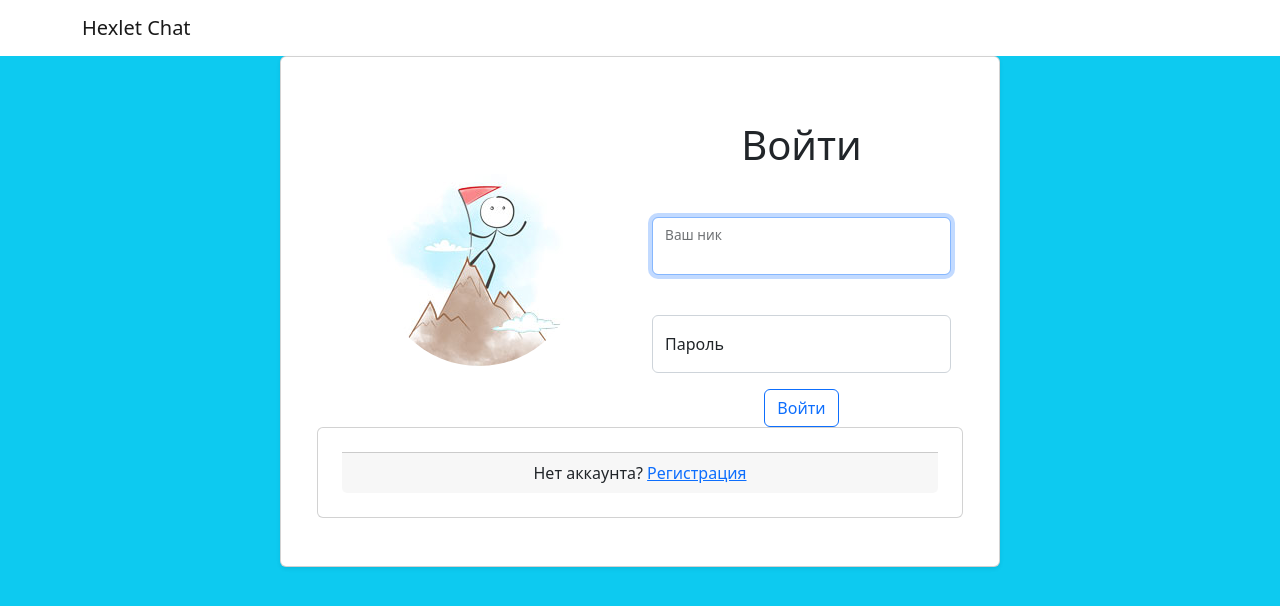
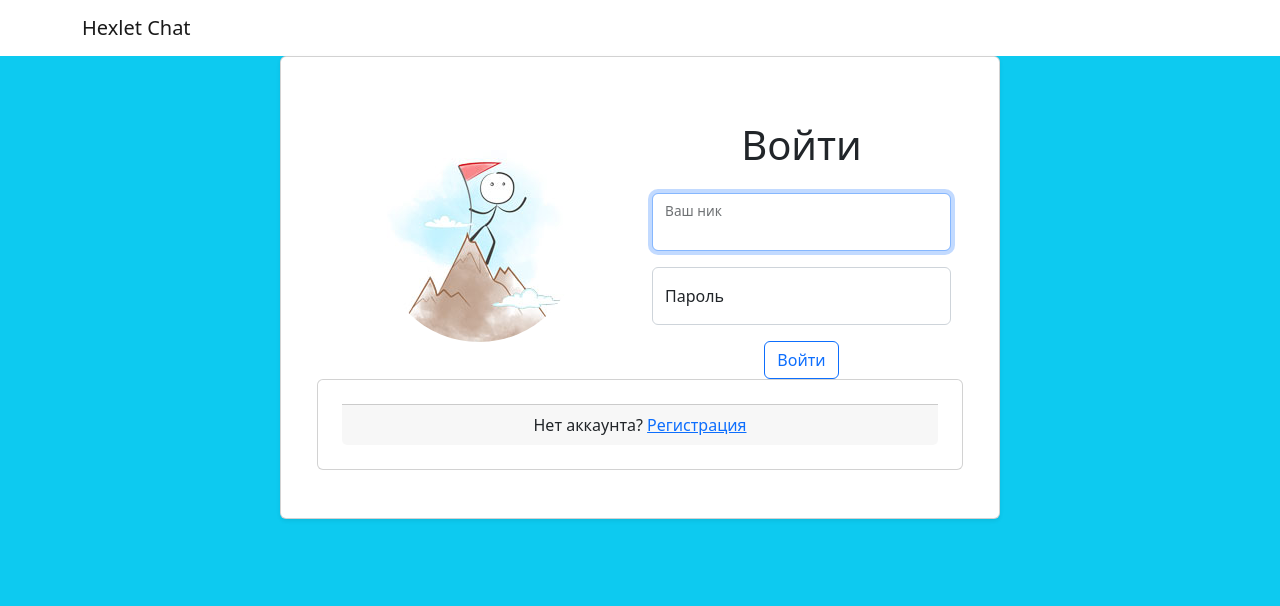
Before and after one commit to BellatorJS/frontend-project-12, a React (Create React App) app in the folder frontend/: page /login in a window 1280 px wide. Shown: the top 606 px of the page. Built offline with nearby package versions, Linux system fonts and the light colour scheme; no server answers; what leo-profanity would draw is missing.

Commit message:
Edit loginPage

```diff
--- a/frontend/src/components/LoginPage.jsx
+++ b/frontend/src/components/LoginPage.jsx
@@ -2,7 +2,6 @@ import React, { useState, useRef, useEffect } from 'react';
 import Button from 'react-bootstrap/Button';
 import Form from 'react-bootstrap/Form';
 import { useFormik } from 'formik';
-import { FloatingLabel } from 'react-bootstrap';
 import { useNavigate, Link } from 'react-router-dom';
 import axios from 'axios';
 import { useTranslation } from 'react-i18next';
@@ -71,13 +70,9 @@ const LoginForm = () => {
       <h1 className="text-center mb-4">{t('login.enter')}</h1>
       <fieldset disabled={formik.isSubmitting}>
         <Form.Group>
-          <Form.Label htmlFor="username" />
-          <FloatingLabel
-            controlId="username"
-            label={t('login.nickname')}
-            className="mb-3"
-          >
+          <Form.Floating className="mb-3">
             <Form.Control
+              id="username"
               onChange={formik.handleChange}
               value={formik.values.username}
               placeholder="username"
@@ -87,16 +82,13 @@ const LoginForm = () => {
               required
               ref={inputRef}
             />
-          </FloatingLabel>
+            <Form.Label htmlFor="username">{t('login.nickname')}</Form.Label>
+          </Form.Floating>
         </Form.Group>
         <Form.Group>
-          <Form.Label htmlFor="password" />
-          <FloatingLabel
-            controlId="password"
-            label={t('login.password')}
-            className="mb-3"
-          >
+          <Form.Floating className="mb-3">
             <Form.Control
+              id="password"
               type="password"
               onChange={formik.handleChange}
               value={formik.values.password}
@@ -106,11 +98,11 @@ const LoginForm = () => {
               isInvalid={authFailed}
               required
             />
+            <Form.Label htmlFor="password">{t('login.password')}</Form.Label>
             <Form.Control.Feedback type="invalid" tooltip>
               {t('login.authFailed')}
             </Form.Control.Feedback>
-          </FloatingLabel>
-
+          </Form.Floating>
         </Form.Group>
         <Button type="submit" variant="outline-primary">{t('login.submit')}</Button>
       </fieldset>
@@ -147,3 +139,39 @@ const LoginPage = () => {
 };
 
 export default LoginPage;
+
+/*
+<Form.Floating className="mb-3">
+<Form.Control
+  id="floatingInputCustom"
+  type="email"
+  placeholder="name@example.com"
+/>
+<label htmlFor="floatingInputCustom">Email address</label>
+</Form.Floating> */
+
+/*
+        <Form.Group>
+          <Form.Label htmlFor="password" />
+          <FloatingLabel
+            htmlFor="password"
+            controlId="password"
+            label={t('login.password')}
+            className="mb-3"
+          >
+            <Form.Control
+              type="password"
+              onChange={formik.handleChange}
+              value={formik.values.password}
+              placeholder="password"
+              name="password"
+              autoComplete="current-password"
+              isInvalid={authFailed}
+              required
+            />
+            <Form.Control.Feedback type="invalid" tooltip>
+              {t('login.authFailed')}
+            </Form.Control.Feedback>
+          </FloatingLabel>
+
+        </Form.Group> */
--- a/package.json
+++ b/package.json
@@ -2,9 +2,8 @@
   "name": "@hexlet/code",
   "version": "1.0.0",
   "description": "[![Actions Status](https://github.com/BellatorJS/frontend-project-12/workflows/hexlet-check/badge.svg)](https://github.com/BellatorJS/frontend-project-12/actions)",
-  "main": "index.js",
+  "main": "src/index.js",
   "type": "module",
-
   "scripts": {
     "build": "npm run build --prefix frontend",
     "start": "start-server -s ./frontend/build",
```
Also changed, not shown: 1 other file (tests, documents, lock files or other folders).
